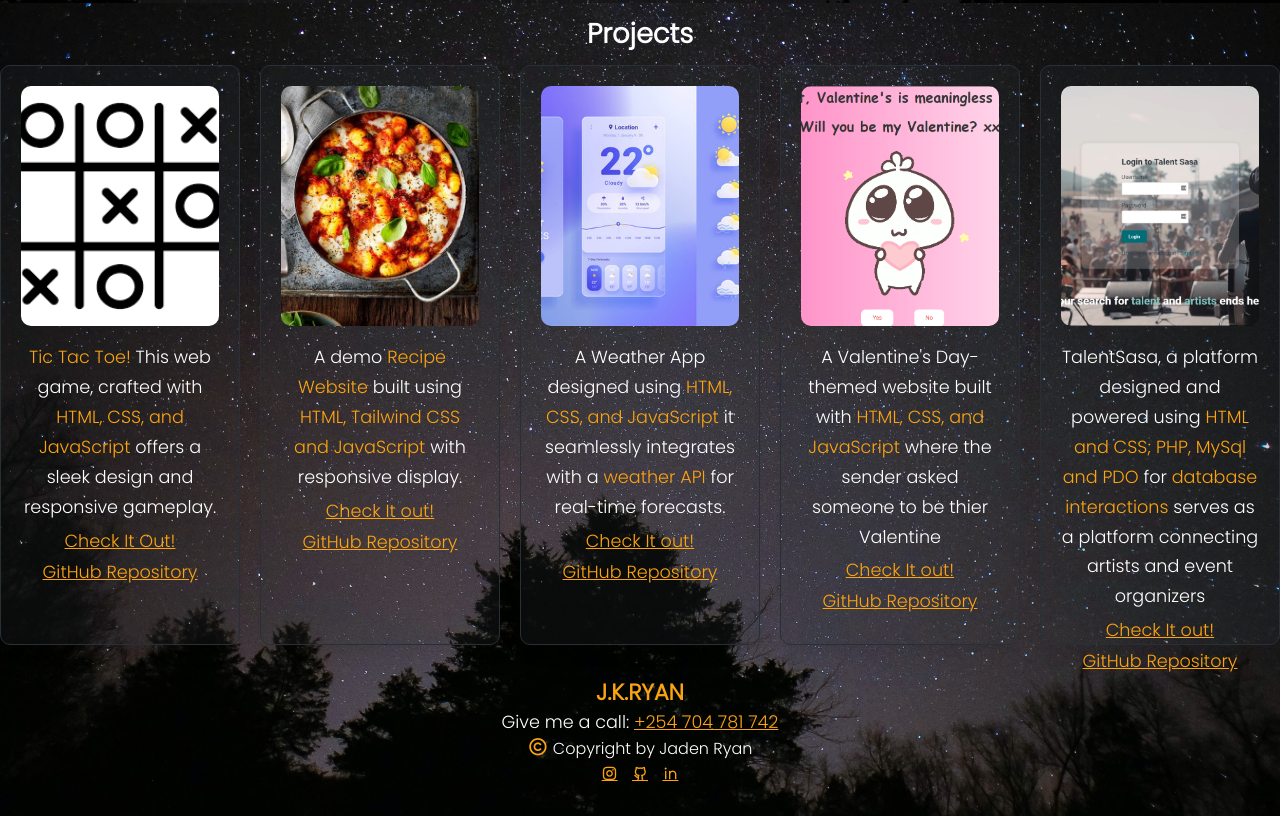
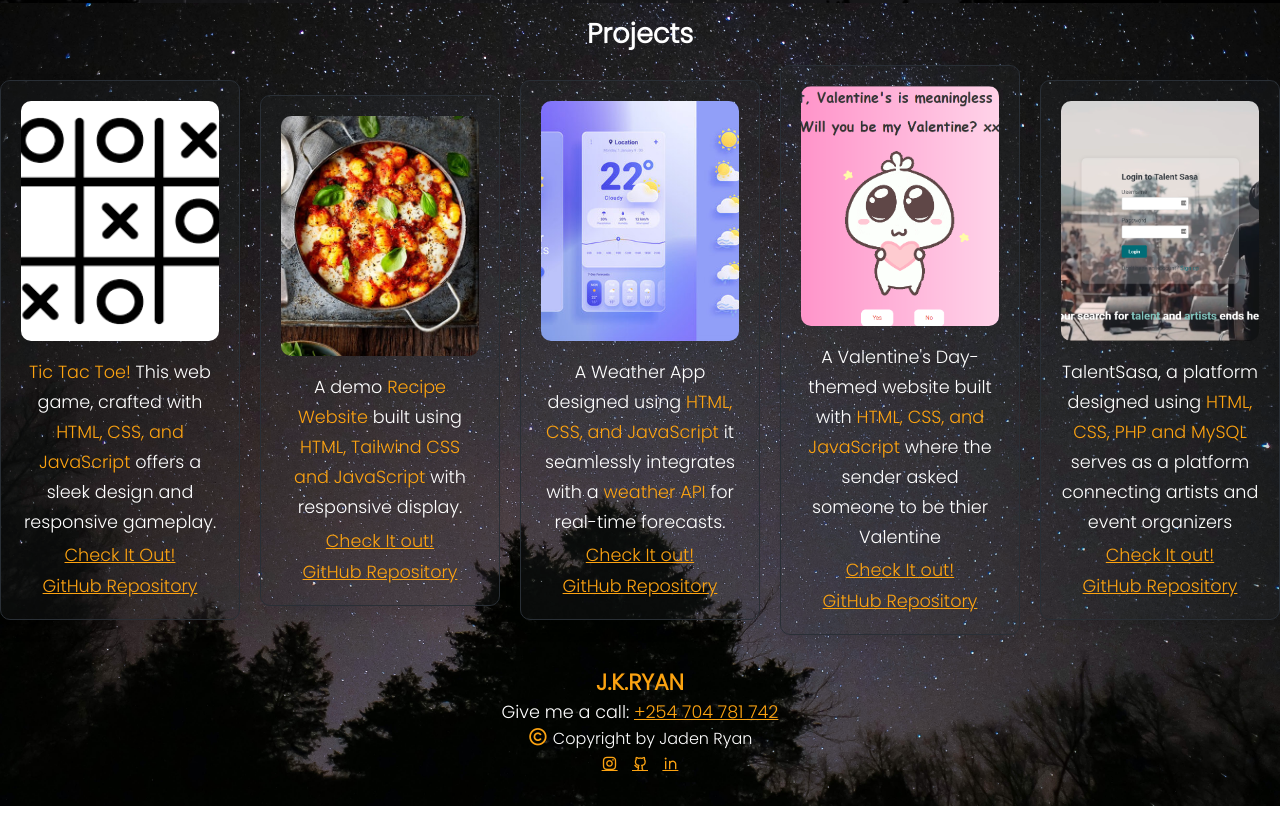
Before and after one commit to jadenryan-k/Pro-Portfolio, a plain HTML site: page index.html in a window 1280 px wide. Shown: the part 1324-2140 px from the top of the page. Drawn offline with nearby package versions, Linux system fonts and the light colour scheme.

Commit message:
commit message

```diff
--- a/index.html
+++ b/index.html
@@ -225,10 +225,9 @@
         <div class="card">
           <img src="images/talentsasa.png" alt="website image" />
           <p class="card-description">
-            TalentSasa, a platform designed and powered using
-            <span>HTML and CSS; PHP, MySql and PDO</span> for
-            <span>database interactions</span> serves as a platform connecting
-            artists and event organizers
+            TalentSasa, a platform designed using
+            <span>HTML, CSS, PHP and MySQL</span>
+            serves as a platform connecting artists and event organizers
           </p>
           <a href="https://talent-sasa.vercel.app/" target="_blank"
             >Check It out!</a
--- a/style.css
+++ b/style.css
@@ -466,7 +466,6 @@ nav ul {
 
 .card {
   width: 50%;
-  height: 580px;
   text-align: center;
   padding: 20px;
   border: 1px solid #292f36;
```
Also changed, not shown: images/pc3series.jpg (deleted), 9 other files.
